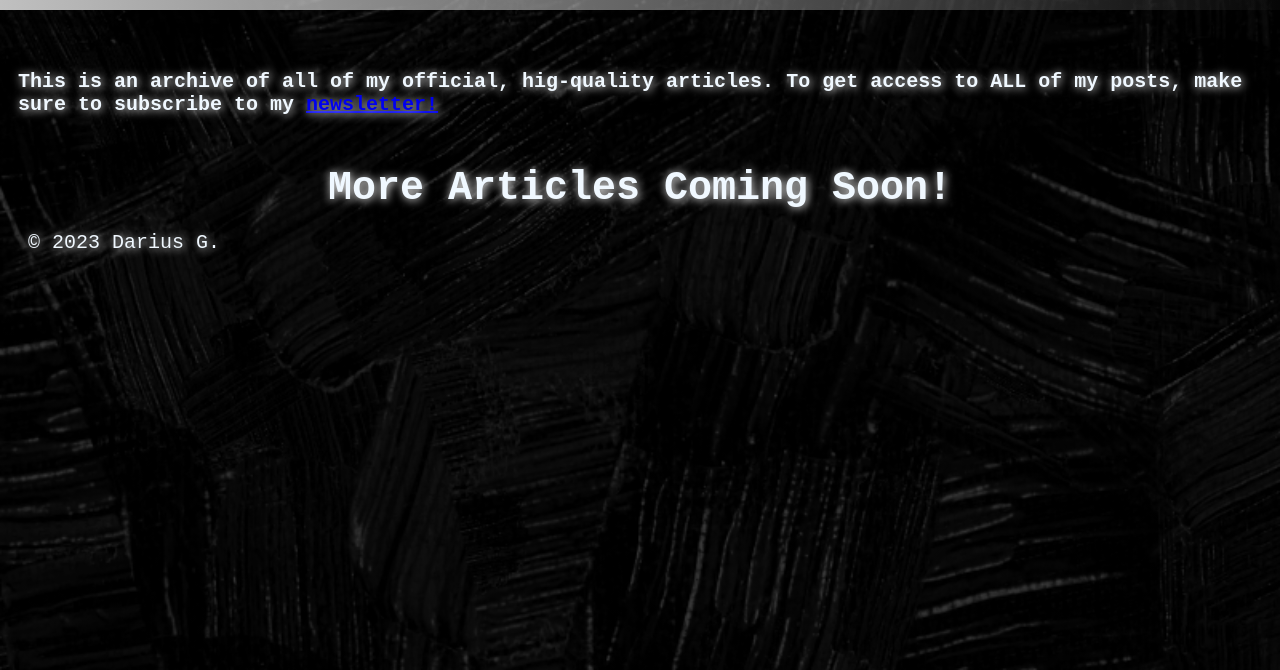
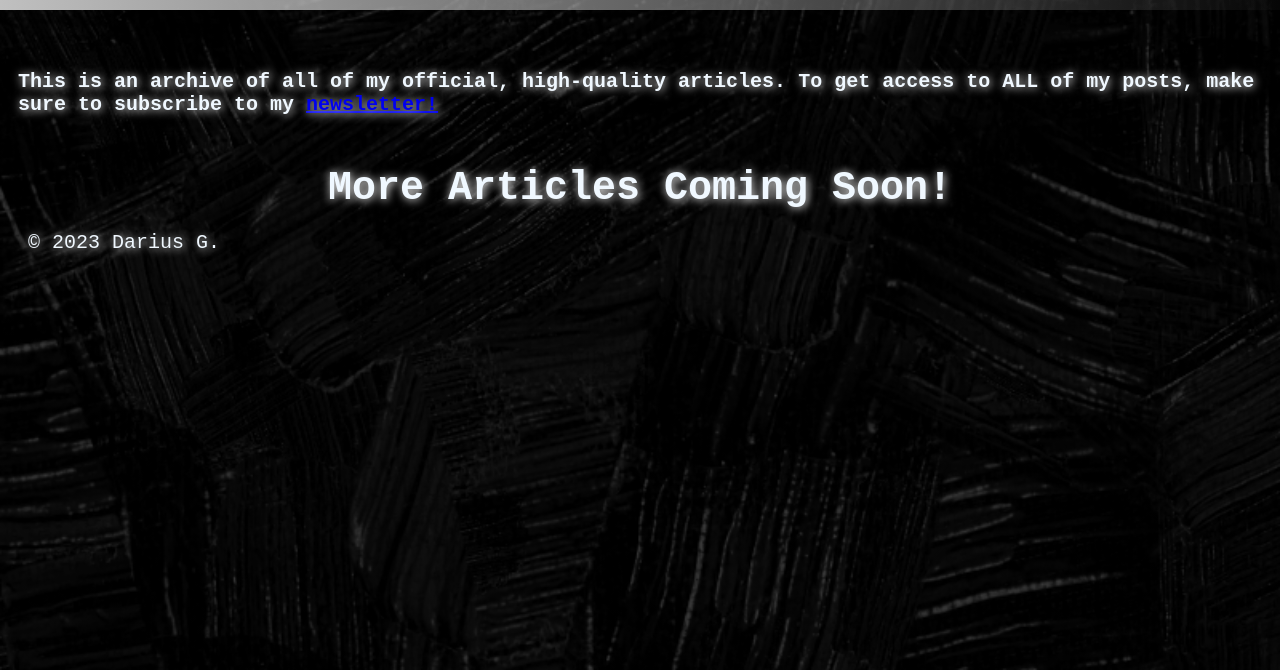
Before and after one commit to EchoSanctuary/EchoSanctuary.github.io, a plain HTML site: page Articles.htm in a window 1280 px wide. Shown: the part 130-800 px from the top of the page. Drawn offline with Linux system fonts and the light colour scheme; a script that the page names is missing.

Commit message:
Add files via upload

```diff
--- a/Articles.htm
+++ b/Articles.htm
@@ -26,7 +26,7 @@
             </div>
         </div>
 </header>
-        <h3 id="news">This is an archive of all of my official, hig-quality articles. To get access to ALL of my posts, make sure to subscribe to my <a href="newsletter.htm">newsletter!</a></h3>
+        <h3 id="news">This is an archive of all of my official, high-quality articles. To get access to ALL of my posts, make sure to subscribe to my <a href="newsletter.htm">newsletter!</a></h3>
     <div id="substack-feed-embed"></div>
 <script>
   window.SubstackFeedWidget = {
```
